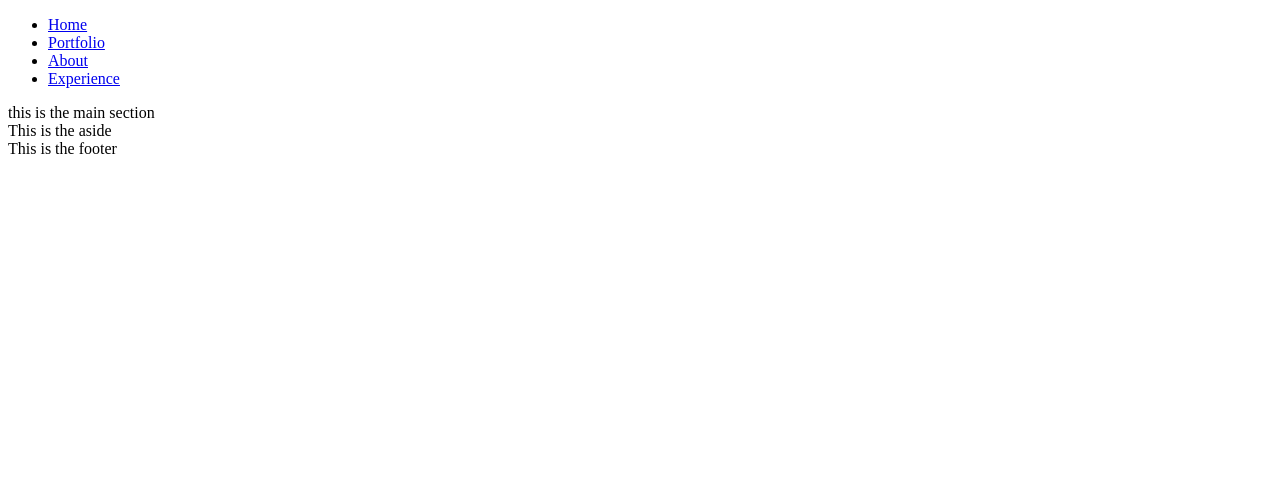
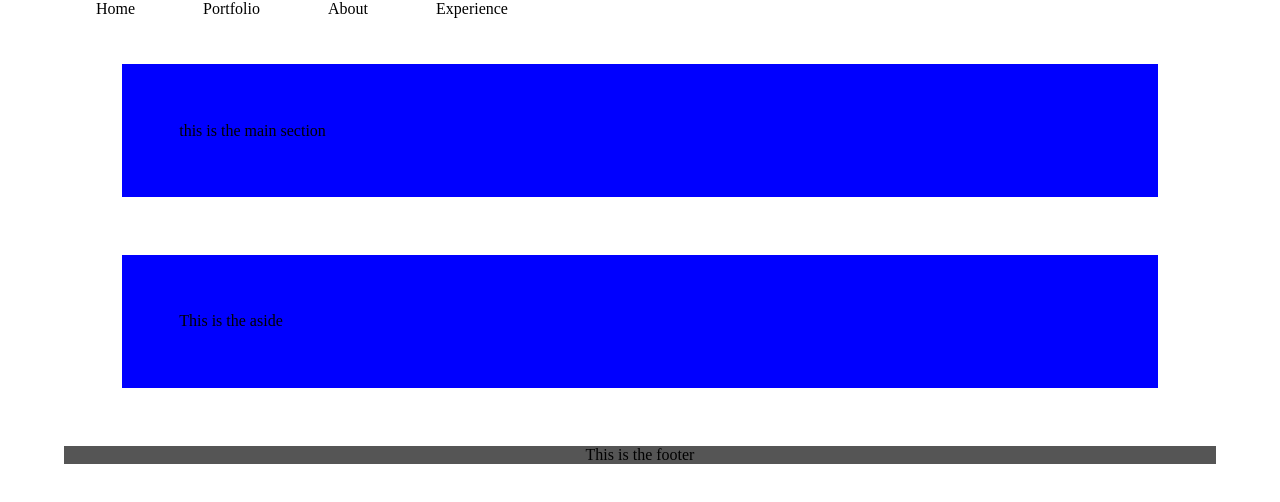
Before and after one commit to chrisjrocen/ocen-chris, a plain HTML site: page index.html in a window 1280 px wide. Drawn offline with Linux system fonts and the light colour scheme.

Commit message:
created sticky header

```diff
--- a/index.html
+++ b/index.html
@@ -1,7 +1,8 @@
 <!DOCTYPE html>
 <head>
 <title>Ocen Christopher - Web Developer</title>
-<link rel="stylesheet" href="style.css">
+<link rel="stylesheet" href="styles.css">
+<meta name="viewport" content="width=device-width, initial-scale=1.0">
 </head>
 <body>
     <header>
@@ -14,9 +15,9 @@
             </ul>
         </nav>
     </header>
-    <main>
+    <main class="container">
         this is the main section
     </main>
-    <aside>This is the aside</aside>
+    <aside class="container">This is the aside</aside>
     <footer>This is the footer</footer>
 </body>
--- a/styles.css
+++ b/styles.css
@@ -0,0 +1,40 @@
+ul {
+    list-style-type: none;
+    margin: 0;
+    padding: 0;
+    position: fixed;
+    top: 0;
+    width: 100%;
+    align-items: center;
+}
+
+li {
+    display: inline; /*Makes a horizontal navbar**/
+}
+
+li a {
+    color: #000;
+    padding: 1em 2em;
+    text-decoration: none;
+}
+
+/* Change the link color on hover */
+li a:hover {
+    background-color: #555;
+    color: white;
+}
+
+body {
+    margin: 5% 5% 0 5%;
+}
+
+.container {
+    margin: 5%;
+    padding: 5%;
+    background-color: blue;
+}
+
+footer {
+    text-align: center;
+    background-color: #555;
+}
```
